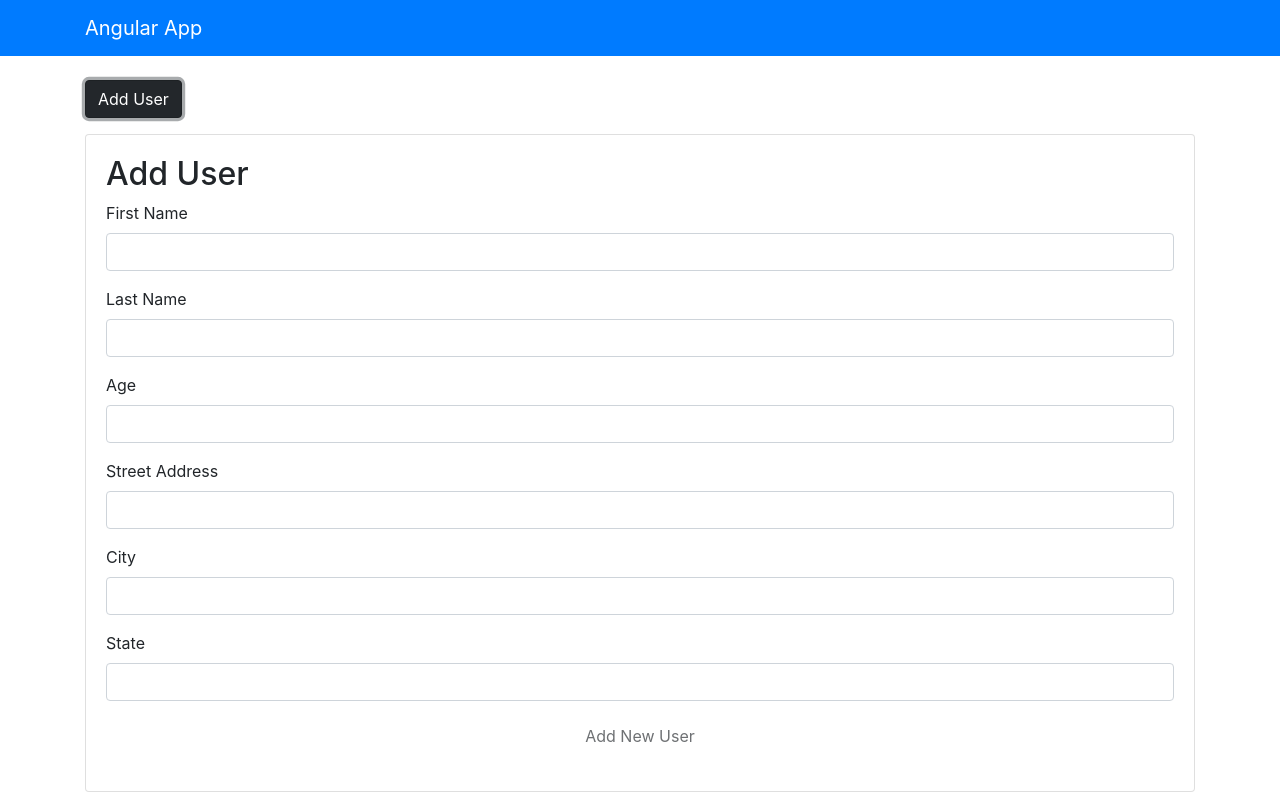
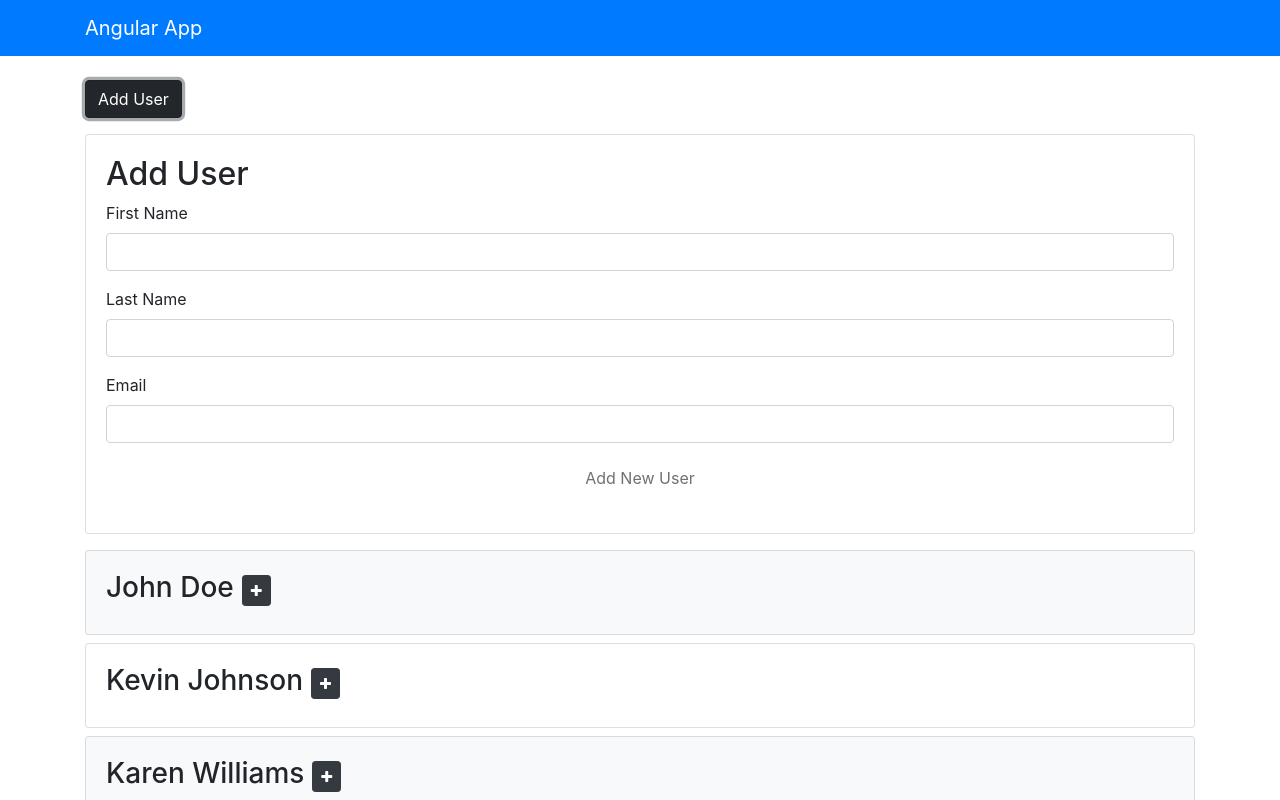
Before and after one commit to kpruehss/angularapp, an Angular app: page /users in a window 1280 px wide. Both pictures are taken after a click on the button "Add User". Shown: the top 800 px of the page. Built offline with nearby package versions, Linux system fonts and the light colour scheme.

Commit message:
Refactoring to setup template driven forms & validation

```diff
--- a/src/app/components/users/users.component.html
+++ b/src/app/components/users/users.component.html
@@ -27,43 +27,15 @@
       >
     </div>
     <div class="form-group">
-      <label>Age</label>
+      <label>Email</label>
       <input
-        [(ngModel)]="user.age"
-        type="number"
-        class="form-control"
-        name="age"
-      >
-    </div>
-    <div class="form-group">
-      <label>Street Address</label>
-      <input
-        [(ngModel)]="user.address.street"
+        [(ngModel)]="user.email"
         type="text"
         class="form-control"
-        name="street"
-      >
-    </div>
-    <div class="form-group">
-      <label>City</label>
-      <input
-        [(ngModel)]="user.address.city"
-        type="text"
-        class="form-control"
-        name="city"
-      >
-    </div>
-    <div class="form-group">
-      <label>State</label>
-      <input
-        [(ngModel)]="user.address.state"
-        type="text"
-        class="form-control"
-        name="state"
+        name="email"
       >
     </div>
     <button
-      (click)="addUser()"
       [disabled]="user.firstName == '' || user.lastName == ''"
       class="btn btn-block mb-3"
     >Add New User</button>
@@ -79,19 +51,15 @@
     [class.bg-light]="user.isActive"
   >
     <h3>{{ user.firstName }} {{
-      user.lastName }}<small *ngIf="user.age && user.address"><button
+      user.lastName }}<small><button
           class="btn btn-dark btn-sm ml-2"
           (click)="user.hide = !user.hide"
         ><i [ngClass]="user.hide ? 'fa fa-plus' : 'fa fa-minus'"></i></button></small></h3>
     <ul
       class="list-group"
-      *ngIf="!user.hide && user.age && user.address"
+      *ngIf="!user.hide"
     >
-      <li class="list-group-item">Age: {{ user.age }}</li>
-      <li class="list-group-item">Address: {{ user.address.street }} {{
-        user.address.city }},
-        {{ user.address.state }}
-      </li>
+      <li class="list-group-item">Email: {{ user.email }}</li>
       <li class="list-group-item">Joined: {{ user.registered |
         date }}
       </li>
--- a/src/app/components/users/users.component.ts
+++ b/src/app/components/users/users.component.ts
@@ -11,12 +11,7 @@ export class UsersComponent implements OnInit {
   user: User = {
     firstName: '',
     lastName: '',
-    age: null,
-    address: {
-      street: '',
-      city: '',
-      state: '',
-    },
+    email: '',
   };
   users: User[];
   loaded = true;
@@ -30,12 +25,7 @@ export class UsersComponent implements OnInit {
       {
         firstName: 'John',
         lastName: 'Doe',
-        age: 70,
-        address: {
-          street: '50 Main Str.',
-          city: 'Monash',
-          state: 'VIC',
-        },
+        email: 'john@gmail.com',
         isActive: true,
         registered: new Date('01/02/2018 08:30:00'),
         hide: true,
@@ -43,12 +33,7 @@ export class UsersComponent implements OnInit {
       {
         firstName: 'Kevin',
         lastName: 'Johnson',
-        age: 34,
-        address: {
-          street: '20 School Str.',
-          city: 'Mildura',
-          state: 'VIC',
-        },
+        email: 'kevin@yahoo.com',
         isActive: false,
         registered: new Date('03/11/2018 06:20:00'),
         hide: true,
@@ -56,12 +41,7 @@ export class UsersComponent implements OnInit {
       {
         firstName: 'Karen',
         lastName: 'Williams',
-        age: 26,
-        address: {
-          street: '35 Mill Str.',
-          city: 'Geelong',
-          state: 'VIC',
-        },
+        email: 'karen@hotmail.com',
         isActive: true,
         registered: new Date('11/02/2016 10:30:00'),
         hide: true,
@@ -69,22 +49,17 @@ export class UsersComponent implements OnInit {
     ];
   }
 
-  addUser() {
-    this.user.isActive = true;
-    this.user.registered = new Date();
-    this.users.unshift(this.user);
+  // addUser() {
+  //   this.user.isActive = true;
+  //   this.user.registered = new Date();
+  //   this.users.unshift(this.user);
 
-    this.user = {
-      firstName: '',
-      lastName: '',
-      age: null,
-      address: {
-        street: '',
-        city: '',
-        state: '',
-      },
-    };
-  }
+  //   this.user = {
+  //     firstName: '',
+  //     lastName: '',
+  //     email: '',
+  //   };
+  // }
 
   onSubmit(e) {
     console.log(123);
```
Also changed, not shown: src/app/models/User.ts (+1 -6 lines).
